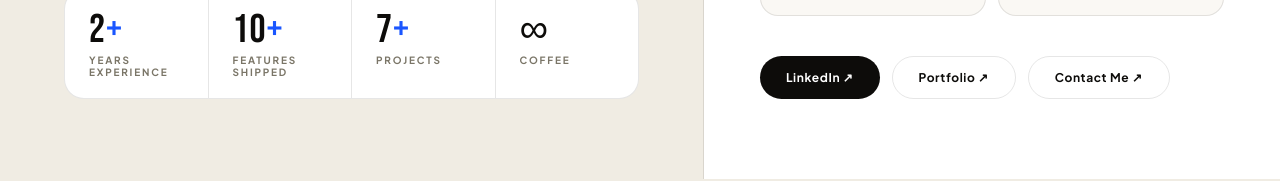
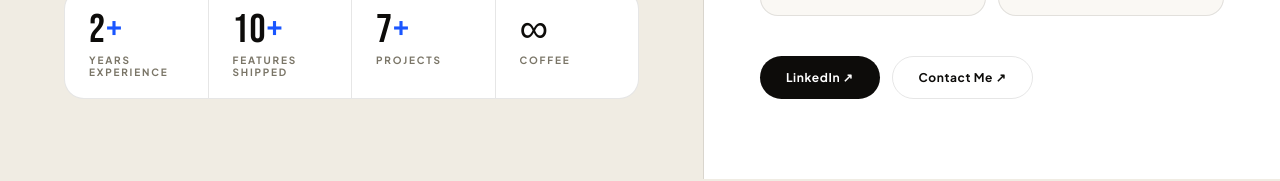
Before and after one commit to shubhamsharma2004/Shubham_Portfolio, a plain HTML site: page index.html in a window 1280 px wide. Shown: the part 1707-1888 px from the top of the page. Drawn offline with Linux system fonts and the light colour scheme; no server answers.

Commit message:
Removed portfolio button

```diff
--- a/index.html
+++ b/index.html
@@ -569,7 +569,7 @@
     <div class="am-right rv">
       <div class="am-story"><p>I'm <strong>Shubham Kumar</strong> — a Computer Science graduate from Chandigarh University, who is genuinely obsessed with building fast, clean, and useful software.</p><p>Right now I'm at <strong>Findoc</strong> in Gurugram, building production FinTech web applications where real users trust real money to the software I ship. My stack: React.js up front, Node.js in the back, and a fanatical attention to detail throughout.</p><p>I don't just write code — I think in <strong>systems, edge cases, and user journeys.</strong> The best interface is the one you forget you're using.</p></div>
       <div class="am-values"><div class="amv-card"><div class="amv-icon">⚛️</div><div class="amv-title">Frontend</div><div class="amv-desc">React.js, pixel-perfect UIs, responsive layouts that feel effortless.</div></div><div class="amv-card"><div class="amv-icon">🔧</div><div class="amv-title">Backend</div><div class="amv-desc">Node.js & Django APIs, clean architecture, optimized databases.</div></div><div class="amv-card"><div class="amv-icon">💰</div><div class="amv-title">FinTech</div><div class="amv-desc">Production-grade financial apps. Real users, real stakes, real polish.</div></div><div class="amv-card"><div class="amv-icon">🚀</div><div class="amv-title">Delivery</div><div class="amv-desc">Agile mindset, fast iterations, shipping features that actually land.</div></div></div>
-      <div class="am-cta"><a href="https://www.linkedin.com/in/shubhammm" target="_blank" class="am-link solid">LinkedIn ↗</a><a href="https://shubham-portfolio-kappa-woad.vercel.app/" target="_blank" class="am-link ghost">Portfolio ↗</a><a href="tel:9348952024" class="am-link ghost">Contact Me ↗</a></div>
+      <div class="am-cta"><a href="https://www.linkedin.com/in/shubhammm" target="_blank" class="am-link solid">LinkedIn ↗</a><a href="tel:9348952024" class="am-link ghost">Contact Me ↗</a></div>
     </div>
   </div>
 </section>
@@ -773,7 +773,6 @@
   </div>
   <div class="fl">
     <a href="https://www.linkedin.com/in/shubhammm" target="_blank">LinkedIn</a>
-    <a href="http://shubham-portfolio-kappa-woad.vercel.app/" target="_blank">Portfolio</a>
     <a href="mailto:sharma9590489703@gmail.com">Email</a>
   </div>
 </footer>
```
